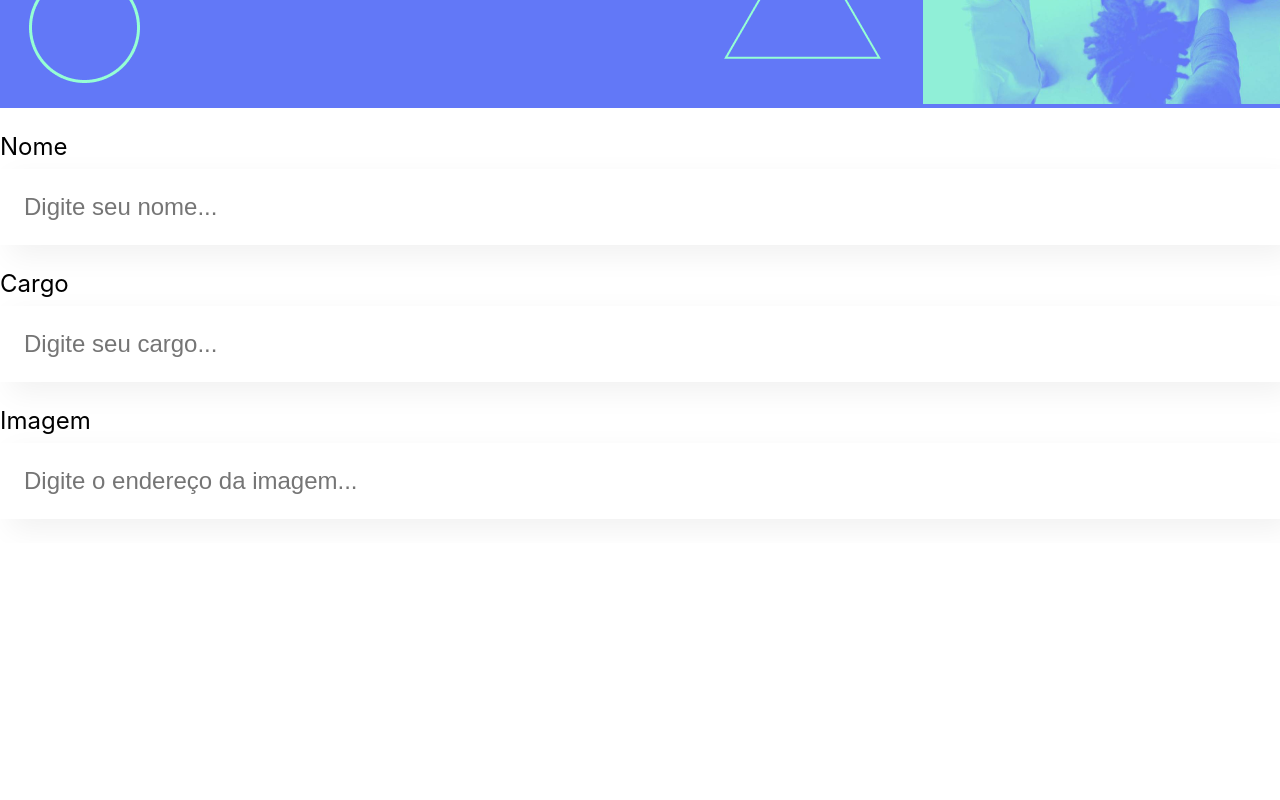
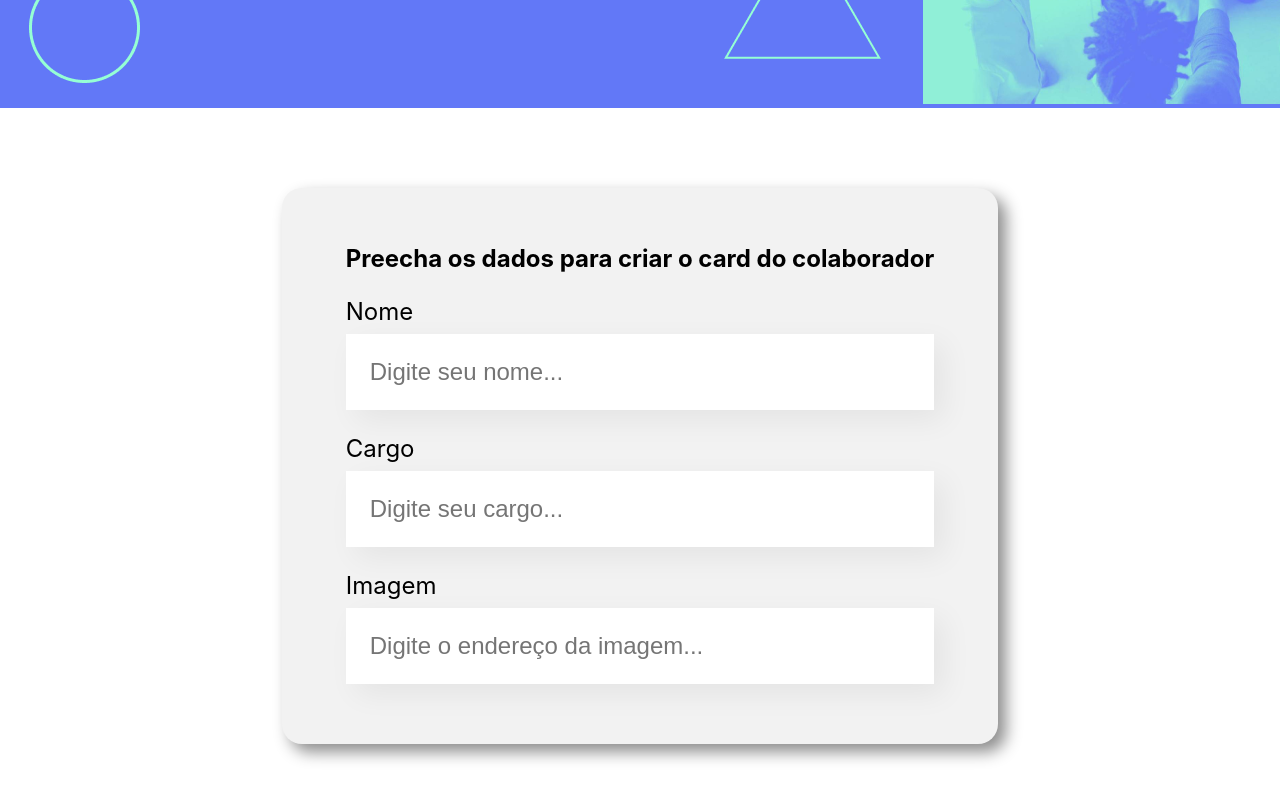
Before and after one commit to pedroquintao/organo, a React (Create React App) app: page / in a window 1280 px wide. Shown: the part 452-1252 px from the top of the page. Before the commit the page ends 995 px from the top, so only its background shows below. Built offline with nearby package versions, Linux system fonts and the light colour scheme.

Commit message:
Aula 01 finalizada

```diff
--- a/src/App.js
+++ b/src/App.js
@@ -1,13 +1,12 @@
 import Banner from './componentes/Banner';
 import CampoTexto from './componentes/CampoTexto';
+import Formulario from './componentes/Formulario';
 
 function App() {
   return (
     <div className="App">
       <Banner />
-      <CampoTexto label="Nome" placeholder="Digite seu nome" />
-      <CampoTexto label="Cargo"placeholder="Digite seu cargo" />
-      <CampoTexto label="Imagem"placeholder="Digite o endereço da imagem" />
+      <Formulario />
     </div>
   );
 }
--- /dev/null
+++ b/src/componentes/Formulario/Formulario.css
@@ -0,0 +1,13 @@
+.formulario {
+    display: flex;
+    justify-content: center;
+    margin: 80px 0;
+}
+
+.formulario form {
+    max-width: 80%;
+    background-color: #f2f2f2;
+    border-radius: 20px;
+    padding: 36px 64px;
+    box-shadow: 8px 8px 16px rgba(0, 0, 0, 0.452);
+}
--- /dev/null
+++ b/src/componentes/Formulario/index.js
@@ -0,0 +1,17 @@
+import CampoTexto from "../CampoTexto"
+import "./Formulario.css"
+
+const Formulario = () => {
+    return (
+        <section className="formulario">
+            <form>
+                <h2>Preecha os dados para criar o card do colaborador</h2>
+                <CampoTexto label="Nome" placeholder="Digite seu nome" />
+                <CampoTexto label="Cargo" placeholder="Digite seu cargo" />
+                <CampoTexto label="Imagem" placeholder="Digite o endereço da imagem" />
+            </form>
+        </section>
+    )
+}
+
+export default Formulario
```
